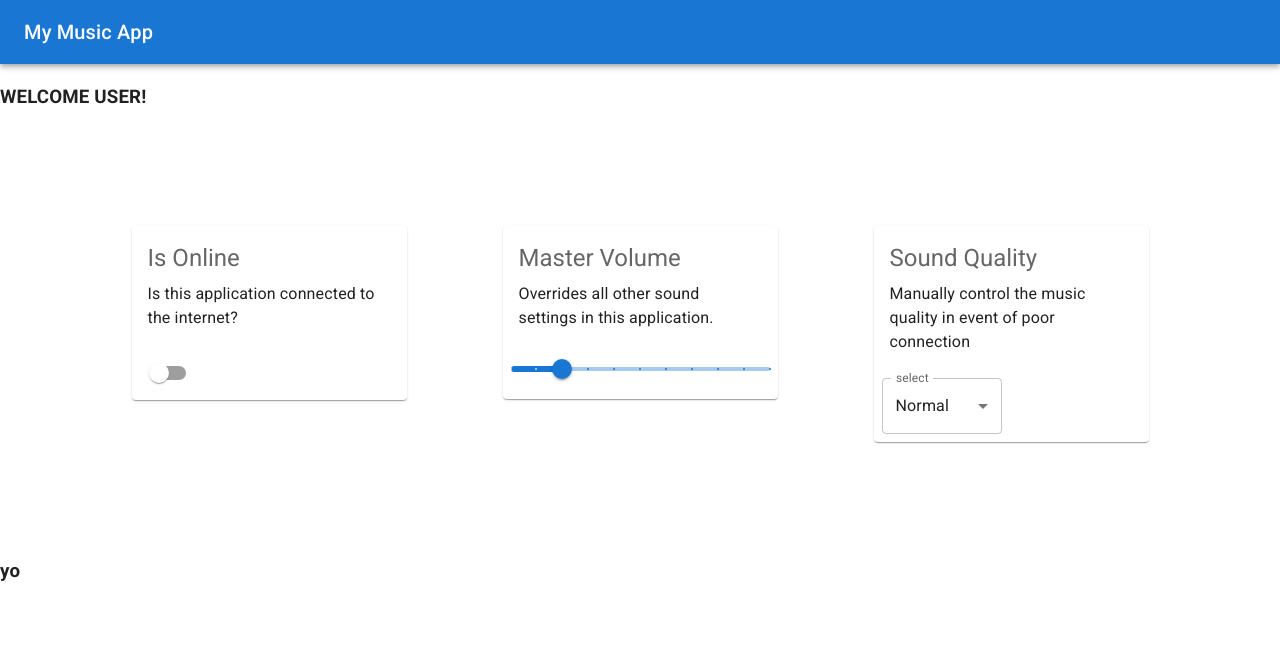
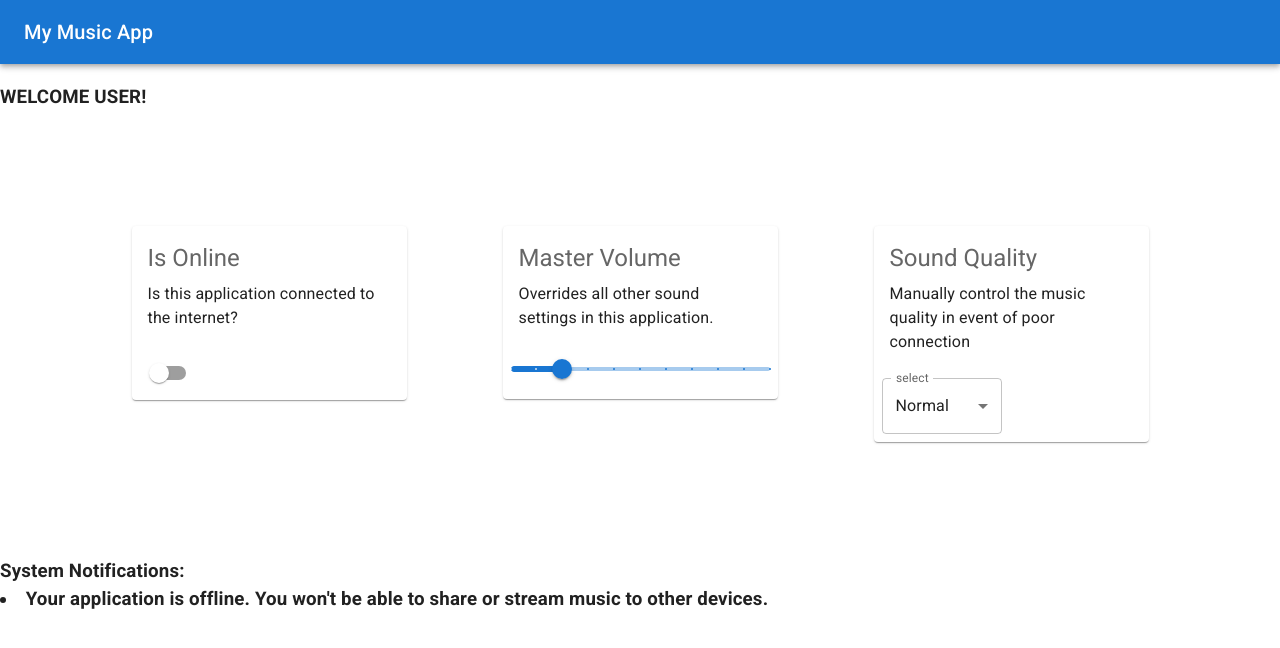
Before and after one commit to RamonCruz-Hinojosa/music-app, a React (Create React App) app: page /Landing in a window 1280 px wide. Shown: the top 648 px of the page. Built offline with nearby package versions, Linux system fonts and the light colour scheme.

Commit message:
landing page finished

```diff
--- a/src/Landing.js
+++ b/src/Landing.js
@@ -12,7 +12,7 @@ export default function Landing() {
   const [isOnline, setIsOnline] = useState(false);
   const [volume, setVolume] = useState(20);
   const [quality, setQuality] = useState("Normal");
-  const [notifications, setNotifications] = useState("yo");
+  const [notifications, setNotifications] = useState(["yo", "oy", "oi"]);
   return (
     <div>
       <CssBaseline />
@@ -56,7 +56,29 @@ export default function Landing() {
           </Grid>
 
           <Grid item xs="12">
-            <h3>{notifications}</h3>
+            <h3>
+              System Notifications:
+              {isOnline ? (
+                ""
+              ) : (
+                <li>
+                  Your application is offline. You won't be able to share or
+                  stream music to other devices.
+                </li>
+              )}
+              {volume > 80 && (
+                <li>
+                  Listening to music at a high volume could cause long-term
+                  hearing loss.
+                </li>
+              )}
+              {quality === "Low" && (
+                <li>
+                  Music quality is degraded. Increase quality if your connection
+                  allows it.
+                </li>
+              )}
+            </h3>
           </Grid>
         </Grid>
       </div>
```
